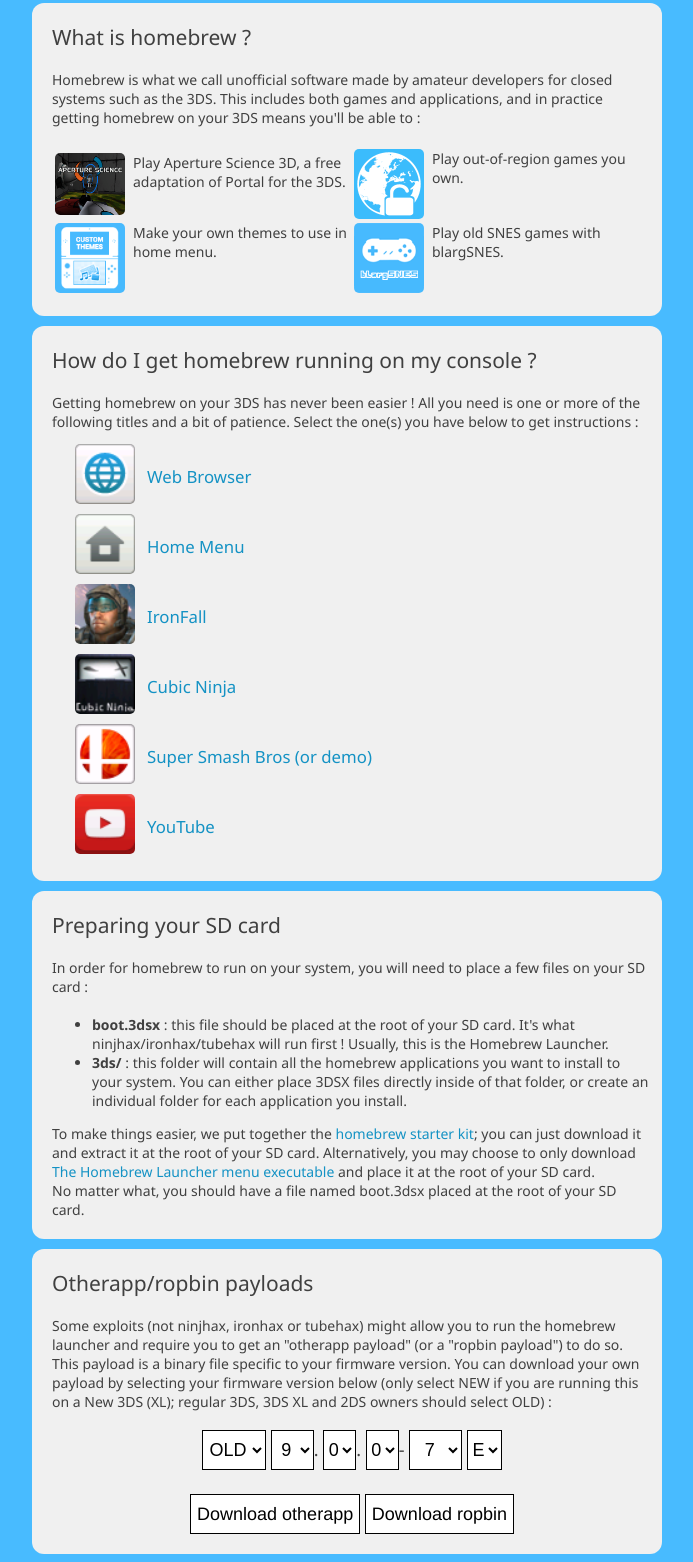
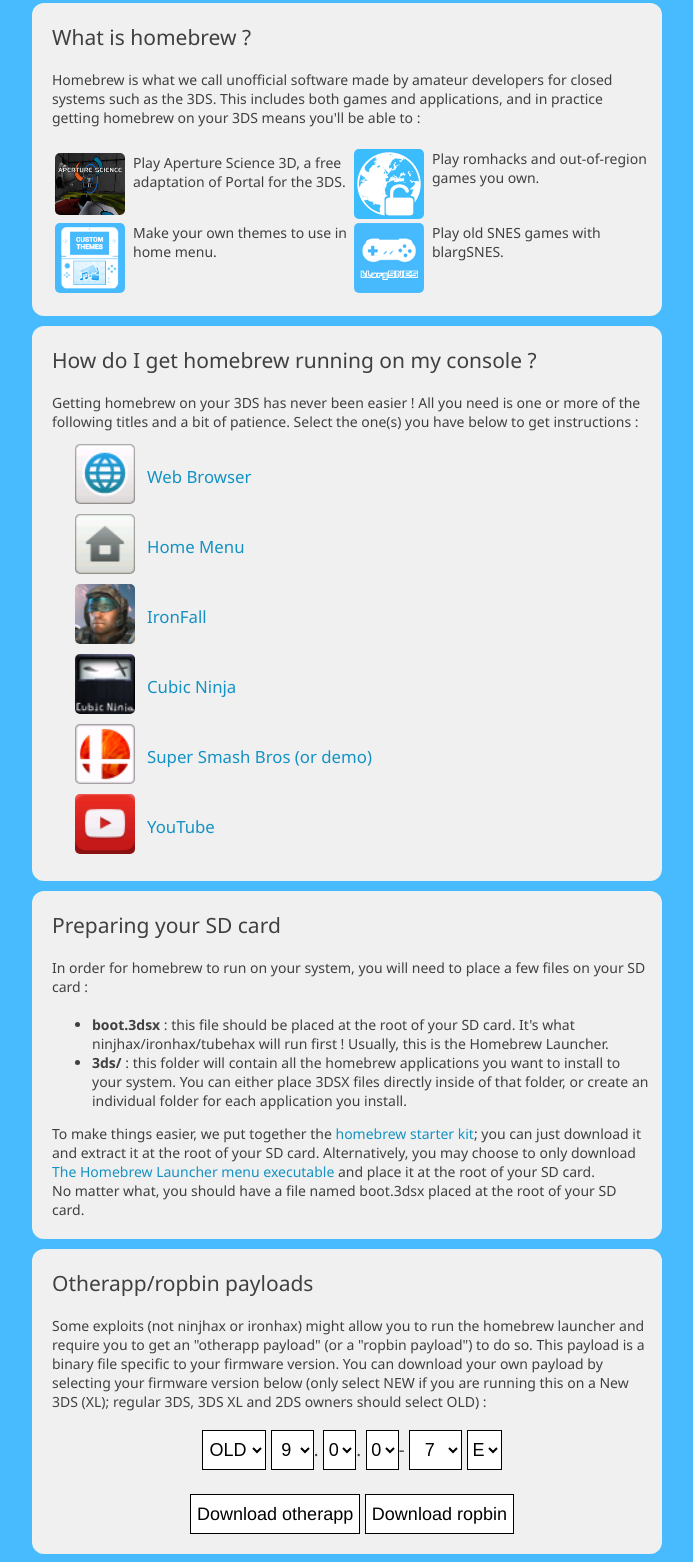
Before and after one commit to smealum/3ds, a plain HTML site: page index.html in a window 1280 px wide. Shown: the part 314-1876 px from the top of the page, without its empty margins (293-986 px from the left). Drawn offline with Linux system fonts and the light colour scheme; a web font is replaced by a local one.

Commit message:
Updated information (hax2.5)

```diff
--- a/index.html
+++ b/index.html
@@ -91,7 +91,7 @@
         <table style="width:100%">
             <tr>
                 <td style="width:50%"><img src="images/as3ds.png" width="70" align="left" style="margin-right: 8px; border-radius: 5px;"> Play Aperture Science 3D, a free adaptation of Portal for the 3DS.</td>
-                <td style="width:50%"><img src="images/rfree_icon.png" width="70" align="left" style="margin-right: 8px; border-radius: 5px;"> Play out-of-region games you own.</td>
+                <td style="width:50%"><img src="images/rfree_icon.png" width="70" align="left" style="margin-right: 8px; border-radius: 5px;"> Play romhacks and out-of-region games you own.</td>
             </tr>
             <tr>
                 <td style="width:50%"><img src="images/theme.png" width="70" align="left" style="margin-right: 8px; border-radius: 5px;"> Make your own themes to use in home menu.</td>
@@ -214,7 +214,7 @@
     <div class="content">
         <h2>Otherapp/ropbin payloads</h2>
         <br>
-        Some exploits (not ninjhax, ironhax or tubehax) might allow you to run the homebrew launcher and require you to get an "otherapp payload" (or a "ropbin payload") to do so. This payload is a binary file specific to your firmware version. You can download your own payload by selecting your firmware version below (only select NEW if you are running this on a New 3DS (XL); regular 3DS, 3DS XL and 2DS owners should select OLD) :
+        Some exploits (not ninjhax or ironhax) might allow you to run the homebrew launcher and require you to get an "otherapp payload" (or a "ropbin payload") to do so. This payload is a binary file specific to your firmware version. You can download your own payload by selecting your firmware version below (only select NEW if you are running this on a New 3DS (XL); regular 3DS, 3DS XL and 2DS owners should select OLD) :
         <br>
         <br>
 
@@ -290,7 +290,7 @@
         </h3>
         <p style="padding-left: 3em;">
             &nbsp;&nbsp;&nbsp;&nbsp;
-            No. These exploits run strictly in userland, meaning that we do not have full control over the console, and therefore cannot run pirated software. That being said, we have the same amount of access as regular apps and games to the console's hardware, and so we can make some kickass homebrew!
+            No. These exploits run strictly in userland, meaning that we do not have full control over the console, and therefore cannot run pirated software. That being said, we have the same amount of access as regular apps and games to the console's hardware, and so we can make some kickass homebrew! By the way, you can play romhacks if you own original cartidges.
         </p>
 
     </div>
```
